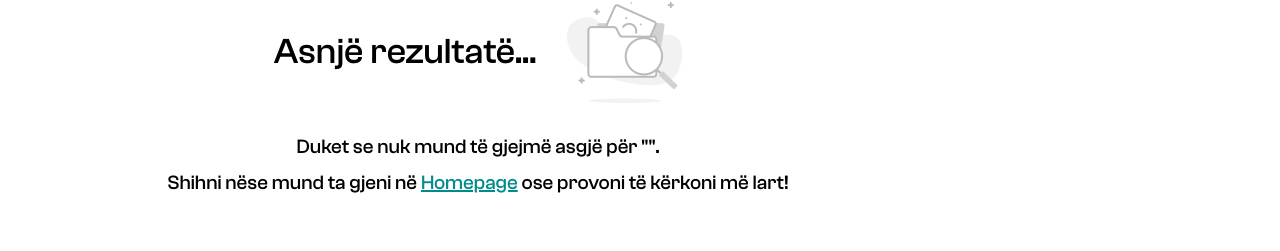
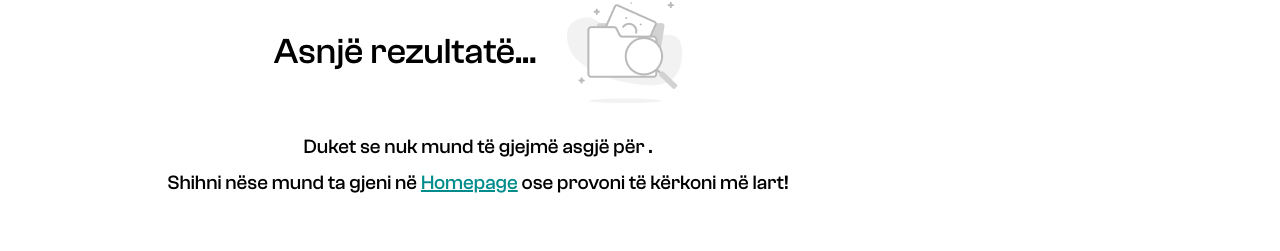
Before and after one commit to xkgroup/vitaliteti-web-next, a Next.js app: page /search in a window 1280 px wide. Both pictures are taken after a click on the button "Kerko". Shown: the part 298-549 px from the top of the page. Built offline with nearby package versions, Linux system fonts and the light colour scheme.

Commit message:
modified:   src/app/search/components/content.js

```diff
--- a/src/app/search/components/content.js
+++ b/src/app/search/components/content.js
@@ -54,7 +54,7 @@ const Content = () => {
             <Image src={NotFound} alt="NotFound" />
           </div>
           <p className="search-section-two-text">
-            Duket se nuk mund të gjejmë asgjë për "{searchQuery}".
+            Duket se nuk mund të gjejmë asgjë për {searchQuery}.
             <br />
             <p className="search-random">
               Shihni nëse mund ta gjeni në <Link href="/" className="search-section-link-text">Homepage</Link> ose
```
